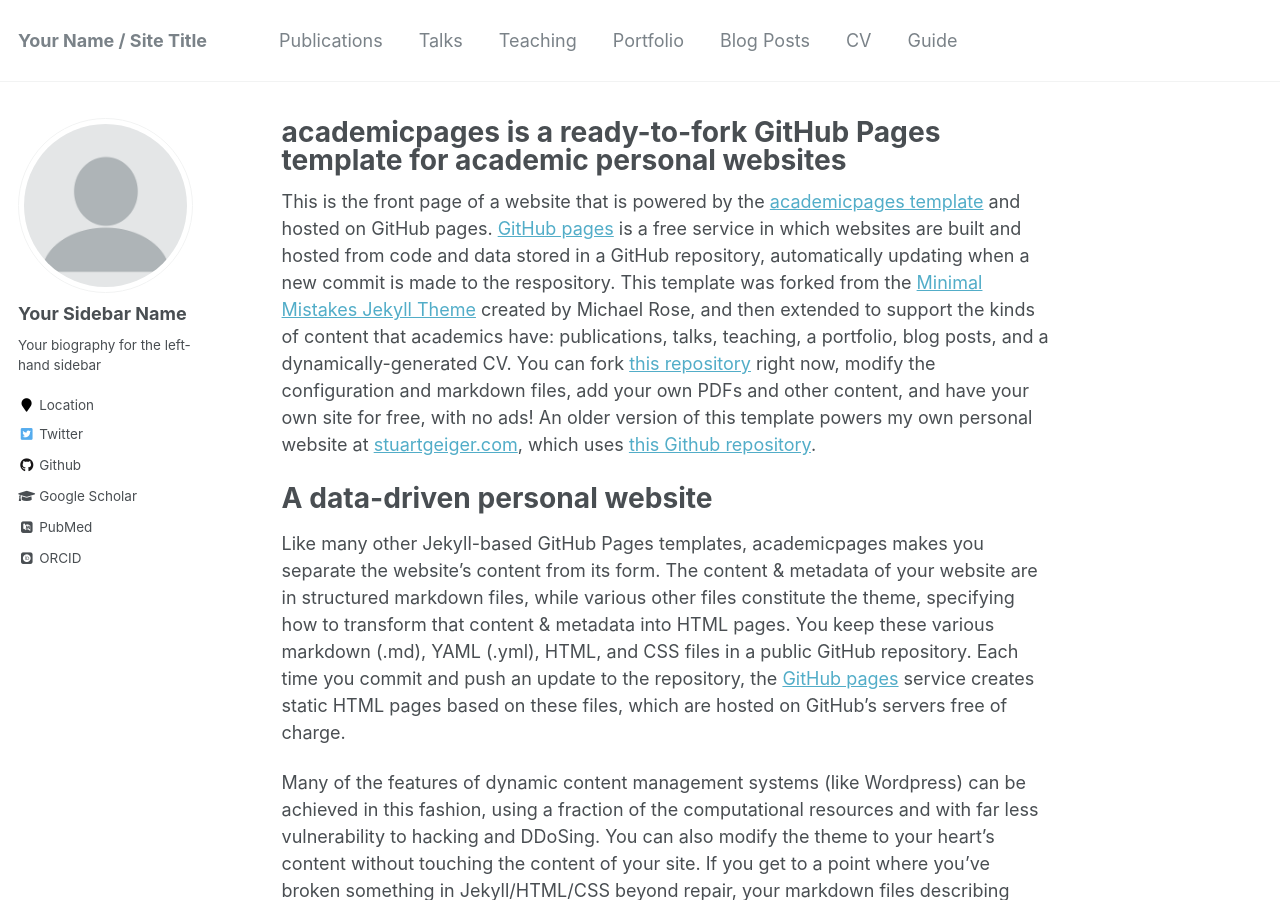
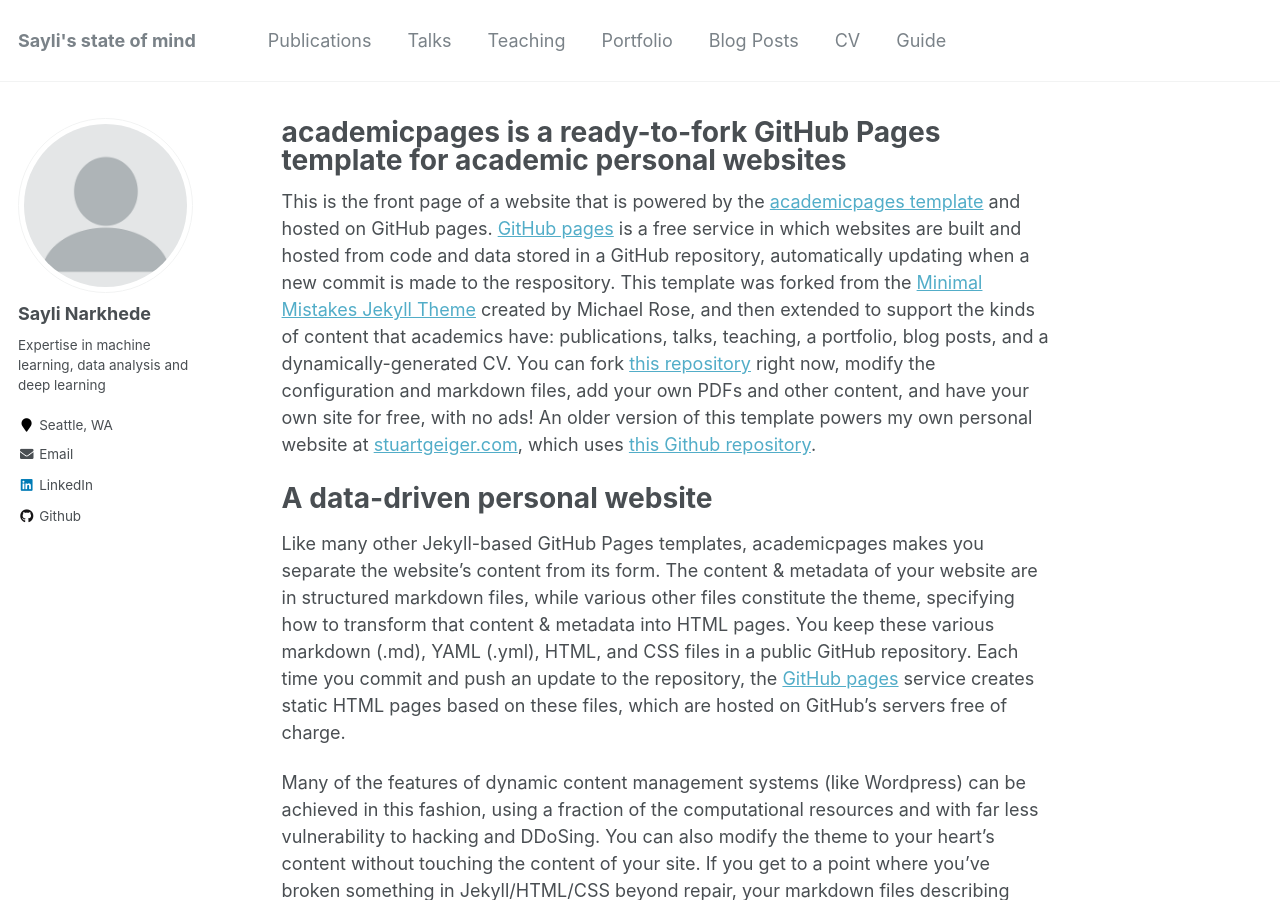
Before and after one commit to SayliMN/saylimn.github.io, a Jekyll site: the page built from _pages/about.md, in a window 1280 px wide and 900 px high. Built offline with Jekyll 4.4.1, drawn with Linux system fonts in a browser that asks for light colours; some web fonts are replaced; some of the changed text lies outside the part shown.

Commit message:
update config.yml

```diff
--- a/_config.yml
+++ b/_config.yml
@@ -7,13 +7,13 @@
 
 # Site Settings
 locale                   : "en-US"
-title                    : "Your Name / Site Title"
+title                    : "Sayli's state of mind"
 title_separator          : "-"
-name                     : &name "Your Name"
-description              : &description "personal description"
-url                      : https://academicpages.github.io # the base hostname & protocol for your site e.g. "https://mmistakes.github.io"
+name                     : &name "Sayli Narkhede"
+description              : &description "Data and ML enthusiasts"
+url                      : https://saylimn.github.io # the base hostname & protocol for your site e.g. "https://mmistakes.github.io"
 baseurl                  : "" # the subpath of your site, e.g. "/blog"
-repository               : "academicpages/academicpages.github.io"
+repository               : "SayliMN/saylimn.github.io"
 teaser                   :  # filename of teaser fallback teaser image placed in /images/, .e.g. "500x300.png"
 breadcrumbs              : false # true, false (default)
 words_per_minute         : 160
@@ -80,14 +80,14 @@ analytics:
 
 # Site Author
 author:
-  name             : "Your Sidebar Name"
+  name             : "Sayli Narkhede"
   avatar           : "profile.png"
-  bio              : "Your biography for the left-hand sidebar"
-  location         : "Location"
+  bio              : "Expertise in machine learning, data analysis and deep learning"
+  location         : "Seattle, WA"
   employer         :
-  pubmed           : "https://www.ncbi.nlm.nih.gov/pubmed/?term=john+snow"
-  googlescholar    : "http://yourfullgooglescholarurl.com"
-  email            :
+  pubmed           :
+  googlescholar    :
+  email            : "saylinarkhede09@gmail.com"
   researchgate     :  # example: "https://www.researchgate.net/profile/yourprofile"
   uri              :
   bitbucket        :
@@ -96,20 +96,20 @@ author:
   flickr           :
   facebook         :
   foursquare       :
-  github           : "academicpages"
+  github           : "SayliMN"
   google_plus      :
   keybase          :
   instagram        :
   impactstory      : #"https://profiles.impactstory.org/u/xxxx-xxxx-xxxx-xxxx"
   lastfm           :
-  linkedin         :
-  orcid            : "http://orcid.org/yourorcidurl"
+  linkedin         : "linkedin.com/in/sayli-narkhede"
+  orcid            :
   pinterest        :
   soundcloud       :
   stackoverflow    : # http://stackoverflow.com/users/123456/username
   steam            :
   tumblr           :
-  twitter          : "replacethistwitterhandle"
+  twitter          :
   vine             :
   weibo            :
   xing             :
```
